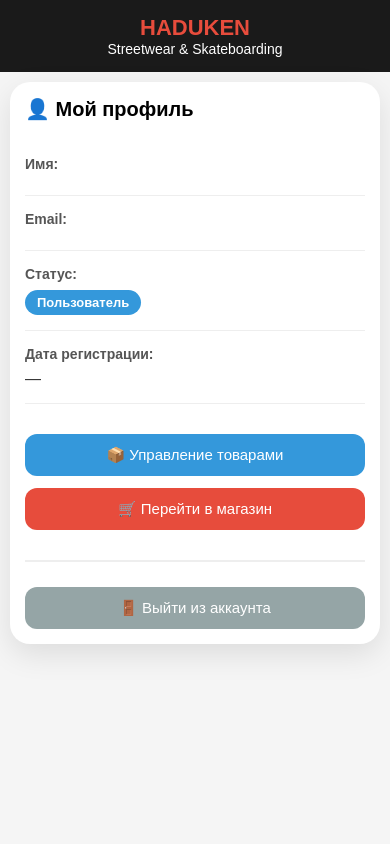
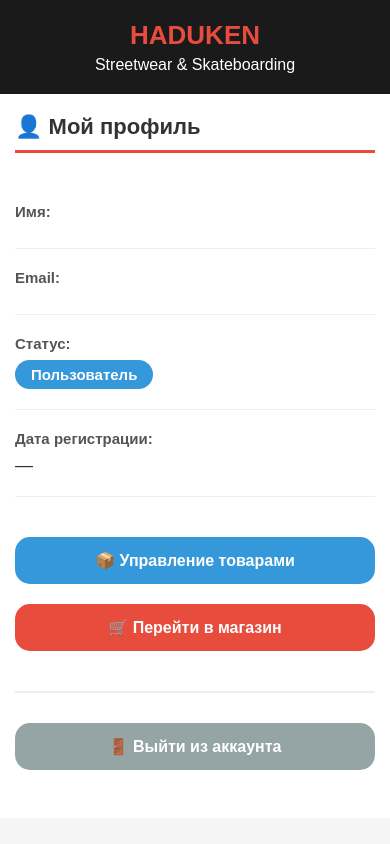
Before and after one commit to mkeyhartov/haduken_items, a Flask app: page /profile in a window 390 px wide. Run offline with Flask 3, Linux system fonts and the light colour scheme; the visitor is signed in with stand-in values (Sample User, id 1).

Commit message:
feat: novie profile i dashboard.html

```diff
--- a/templates/profile.html
+++ b/templates/profile.html
@@ -1,117 +1,216 @@
 <!doctype html>
 <html>
 <head>
+    <meta charset="UTF-8">
+    <meta name="viewport" content="width=device-width, initial-scale=1.0, maximum-scale=1.0, user-scalable=yes">
     <title>Профиль | HADUKEN</title>
-   <style>
-    * { margin: 0; padding: 0; box-sizing: border-box; }
-    body { font-family: 'Arial', sans-serif; background: #f5f5f5; }
-    .header { background: #1a1a1a; color: white; padding: 20px; text-align: center; }
-    .header h1 { color: #e74c3c; font-size: 28px; }
-    .header p { font-size: 16px; }
-    .container { max-width: 800px; margin: 20px auto; background: white; padding: 30px; border-radius: 20px; box-shadow: 0 10px 30px rgba(0,0,0,0.1); }
-    .profile-info { margin: 20px 0; }
-    .info-item { padding: 15px 0; border-bottom: 1px solid #eee; }
-    .info-label { font-weight: bold; color: #555; margin-bottom: 5px; font-size: 16px; }
-    .info-value { color: #333; font-size: 18px; word-break: break-word; }
-    .badge { display: inline-block; padding: 6px 14px; border-radius: 20px; font-size: 14px; font-weight: bold; }
-    .badge-user { background: #3498db; color: white; }
-    .badge-admin { background: #e74c3c; color: white; }
-    .nav-buttons { display: flex; gap: 15px; margin: 30px 0; flex-wrap: wrap; }
-    .btn { padding: 14px 24px; border: none; border-radius: 12px; font-size: 16px; cursor: pointer; text-decoration: none; display: inline-block; text-align: center; transition: all 0.3s; }
-    .btn-primary { background: #e74c3c; color: white; }
-    .btn-primary:hover { background: #c0392b; }
-    .btn-secondary { background: #3498db; color: white; }
-    .btn-secondary:hover { background: #2980b9; }
-    .btn-danger { background: #95a5a6; color: white; }
-    .btn-danger:hover { background: #7f8c8d; }
-    hr { margin: 25px 0; border: none; border-top: 2px solid #eee; }
+    <style>
+        * {
+            margin: 0;
+            padding: 0;
+            box-sizing: border-box;
+        }
 
-    /* ===== АДАПТАЦИЯ ПОД МОБИЛЬНЫЕ УСТРОЙСТВА С УВЕЛИЧЕННЫМИ ШРИФТАМИ ===== */
-    @media (max-width: 768px) {
         body {
+            font-family: 'Arial', sans-serif;
+            background: #f5f5f5;
+            min-height: 100vh;
+        }
+
+        .header {
+            background: #1a1a1a;
+            color: white;
+            padding: 25px 20px;
+            text-align: center;
+        }
+
+        .header h1 {
+            color: #e74c3c;
+            font-size: 32px;
+        }
+
+        .header p {
             font-size: 16px;
+            margin-top: 5px;
         }
 
         .container {
-            margin: 15px;
-            padding: 20px;
-        }
-
-        .header {
-            padding: 15px;
-        }
-
-        .header h1 {
-            font-size: 24px;
-        }
-
-        .header p {
-            font-size: 14px;
+            min-height: calc(100vh - 120px);
+            max-width: 100%;
+            margin: 0;
+            background: white;
+            padding: 30px 25px;
+            border-radius: 0;
+            box-shadow: none;
         }
 
         h2 {
-            font-size: 22px;
-            margin-bottom: 15px;
+            font-size: 28px;
+            color: #333;
+            margin-bottom: 25px;
+            padding-bottom: 10px;
+            border-bottom: 3px solid #e74c3c;
+        }
+
+        .profile-info {
+            margin: 30px 0;
         }
 
         .info-item {
-            padding: 15px 0;
+            padding: 20px 0;
+            border-bottom: 1px solid #eee;
         }
 
         .info-label {
-            font-size: 15px;
+            font-weight: bold;
+            color: #555;
             margin-bottom: 8px;
+            font-size: 18px;
         }
 
         .info-value {
-            font-size: 17px;
+            color: #333;
+            font-size: 22px;
+            word-break: break-word;
+            font-weight: 500;
         }
 
         .badge {
-            padding: 5px 12px;
-            font-size: 13px;
+            display: inline-block;
+            padding: 8px 20px;
+            border-radius: 30px;
+            font-size: 16px;
+            font-weight: bold;
+        }
+
+        .badge-user {
+            background: #3498db;
+            color: white;
+        }
+
+        .badge-admin {
+            background: #e74c3c;
+            color: white;
         }
 
         .nav-buttons {
+            display: flex;
+            gap: 20px;
+            margin: 40px 0;
             flex-direction: column;
-            gap: 12px;
         }
 
         .btn {
-            padding: 14px 20px;
-            font-size: 16px;
+            padding: 18px 24px;
+            border: none;
+            border-radius: 15px;
+            font-size: 18px;
+            font-weight: bold;
+            cursor: pointer;
+            text-decoration: none;
+            display: block;
+            text-align: center;
+            transition: all 0.3s;
             width: 100%;
         }
-    }
 
-    @media (max-width: 480px) {
-        .container {
-            margin: 10px;
-            padding: 15px;
+        .btn-primary {
+            background: #e74c3c;
+            color: white;
         }
 
-        .header h1 {
-            font-size: 22px;
+        .btn-primary:hover {
+            background: #c0392b;
         }
 
-        h2 {
-            font-size: 20px;
+        .btn-secondary {
+            background: #3498db;
+            color: white;
         }
 
-        .info-label {
-            font-size: 14px;
+        .btn-secondary:hover {
+            background: #2980b9;
         }
 
-        .info-value {
-            font-size: 16px;
+        .btn-danger {
+            background: #95a5a6;
+            color: white;
         }
 
-        .btn {
-            padding: 12px 16px;
-            font-size: 15px;
+        .btn-danger:hover {
+            background: #7f8c8d;
         }
-    }
-</style>
+
+        hr {
+            margin: 30px 0;
+            border: none;
+            border-top: 2px solid #eee;
+        }
+
+        /* Мобильная адаптация */
+        @media (max-width: 768px) {
+            .header {
+                padding: 20px 15px;
+            }
+
+            .header h1 {
+                font-size: 28px;
+            }
+
+            .container {
+                padding: 25px 20px;
+            }
+
+            h2 {
+                font-size: 24px;
+            }
+
+            .info-label {
+                font-size: 16px;
+            }
+
+            .info-value {
+                font-size: 20px;
+            }
+
+            .badge {
+                padding: 6px 16px;
+                font-size: 15px;
+            }
+
+            .btn {
+                padding: 16px 20px;
+                font-size: 17px;
+            }
+        }
+
+        @media (max-width: 480px) {
+            .header h1 {
+                font-size: 26px;
+            }
+
+            .container {
+                padding: 20px 15px;
+            }
+
+            h2 {
+                font-size: 22px;
+            }
+
+            .info-label {
+                font-size: 15px;
+            }
+
+            .info-value {
+                font-size: 18px;
+            }
+
+            .btn {
+                padding: 14px 18px;
+                font-size: 16px;
+            }
+        }
+    </style>
 </head>
 <body>
     <div class="header">
```
Also changed, not shown: templates/dashboard.html (+274 -197 lines), 1 other file.
